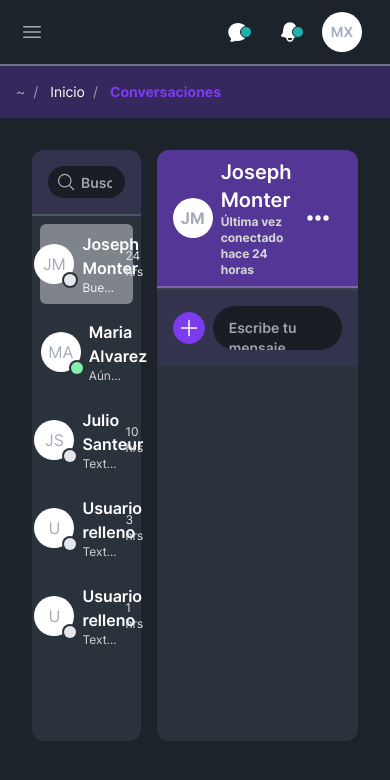
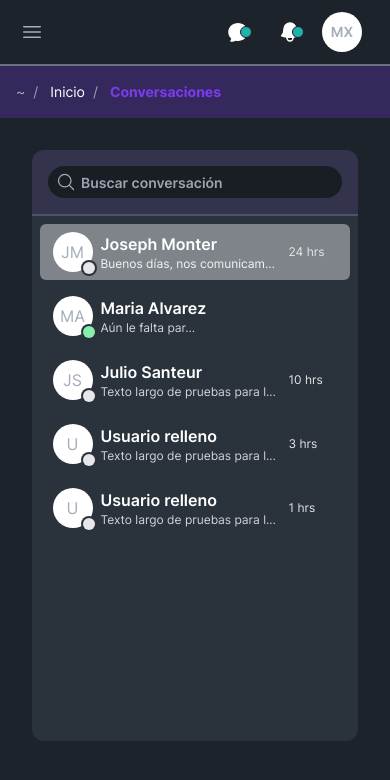
Before and after one commit to esteban-florez/novaship, a Next.js app: page /chats in a window 390 px wide. Shown: the top 780 px of the page. Built offline with nearby package versions, Linux system fonts and the light colour scheme.

Commit message:
Chats minor changes

```diff
--- a/components/chats/ChatsBar.tsx
+++ b/components/chats/ChatsBar.tsx
@@ -64,7 +64,7 @@ function SearchChatInput() {
 
 export default function ChatsBar() {
   return (
-    <div className="w-2/6 max-w-xs rounded-xl bg-neutral ">
+    <div className="w-full rounded-xl bg-neutral sm:w-2/6 sm:max-w-xs xl:max-w-xl">
       <SearchChatInput />
 
       <div className="px-2">
--- a/components/chats/CurrentChat.tsx
+++ b/components/chats/CurrentChat.tsx
@@ -8,7 +8,7 @@ function ChatHeader() {
       <div className="flex items-center justify-start gap-2">
         <AvatarIcon username="Joseph Monter" usernameLength={2} />
         <div className="flex flex-col">
-          <h3 className="text-xl font-semibold">Joseph Monter</h3>
+          <h3 className="sm:text-md text-xl font-semibold">Joseph Monter</h3>
           <h6 className="text-xs text-neutral-300">
             Última vez conectado hace 24 horas
           </h6>
@@ -53,7 +53,7 @@ function ChatFooter() {
 
 export default function CurrentChat() {
   return (
-    <div className="w-full flex-col rounded-xl bg-neutral">
+    <div className="hidden flex-col rounded-xl bg-neutral sm:block sm:w-full">
       <ChatHeader />
       <ChatContent>
         <BubbleMessage message="Buenos días, nos comunicamos con usted para acordar la entrevista para la oferta" status="isRead" />
```
Also changed, not shown: 1 other file (tests, documents, lock files or other folders).
